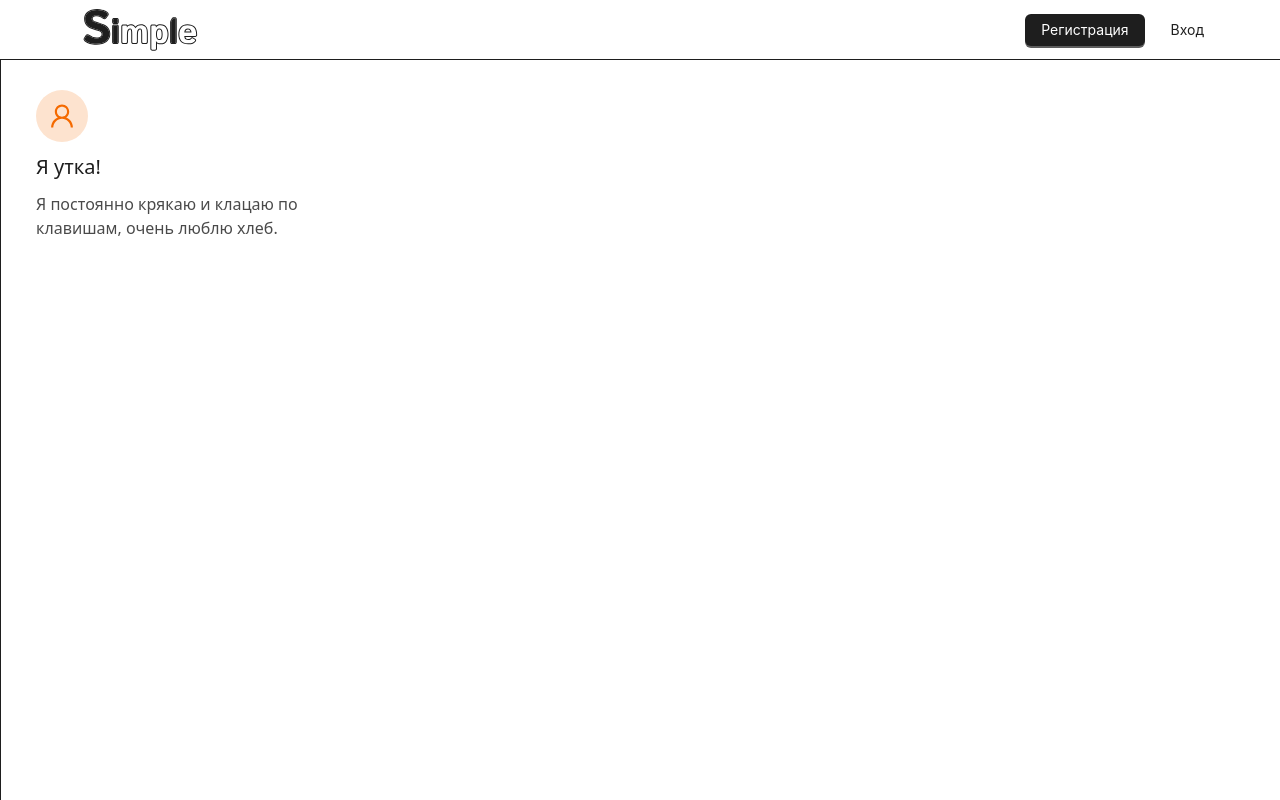
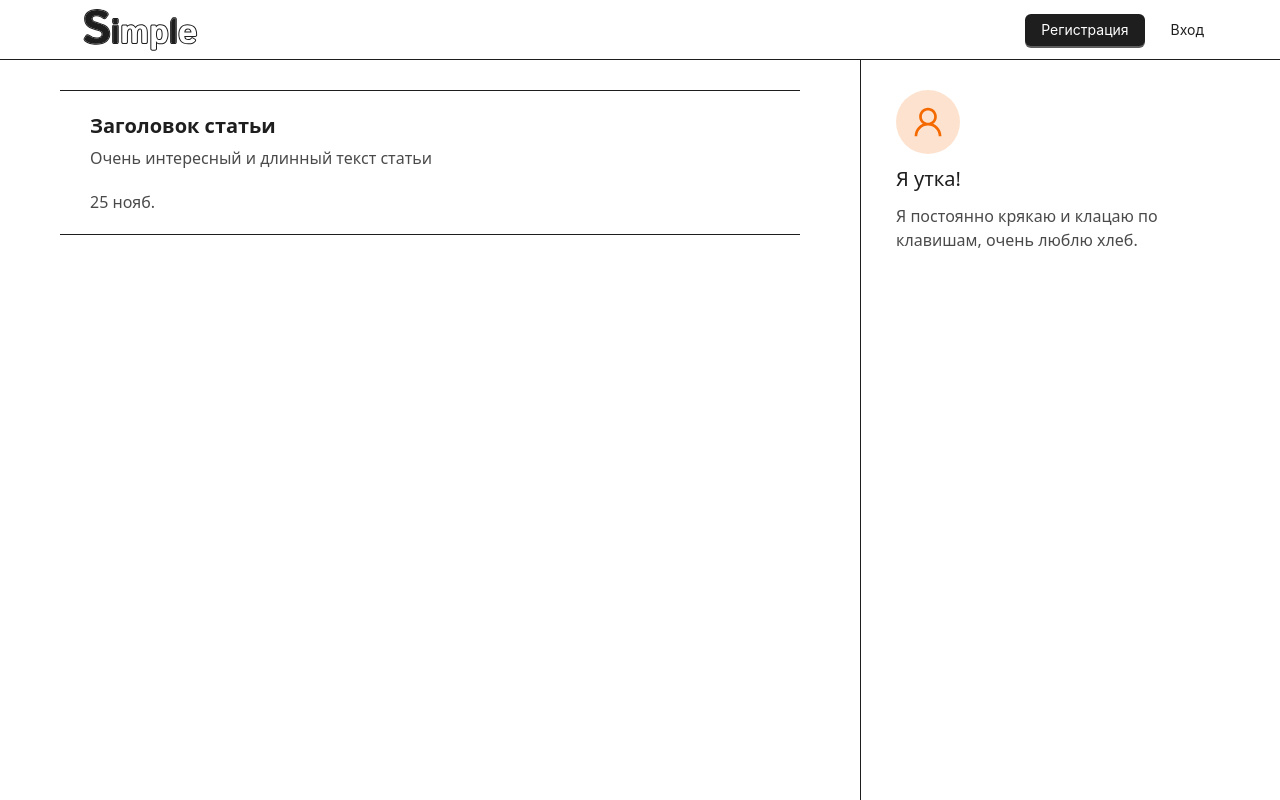
Before and after one commit to RoastedPikachu/lIfe_peak, a Next.js app: page / in a window 1280 px wide. Built offline with nearby package versions, Linux system fonts and the light colour scheme.

Commit message:
feat: Добавил блок статьи

```diff
--- a/app/globals.css
+++ b/app/globals.css
@@ -4,6 +4,7 @@
 
 :root {
   --color-black: #1e1e1e;
+  --color-white: #ffffff;
 }
 
 * {
--- a/app/page.tsx
+++ b/app/page.tsx
@@ -2,11 +2,16 @@ import React from "react";
 
 import ContentPageWrapper from "@/widgets/pageWrappers/ContentPageWrapper";
 
+import Article from "@/entity/article/Article";
 import UserCard from "@/entity/userCard/UserCard";
 
 export default function Home() {
   return <ContentPageWrapper>
-    <main>
+    <main className="flex items-start gap-x-[60px] px-[60px]">
+      <section className="relative mt-[30px] w-[calc(100%-420px)] h-auto">
+        <Article/>
+      </section>
+
       <aside className="w-[360px] h-[calc(100vh-60px)] border-l-[1px] border-[--color-black]">
         <UserCard/>
       </aside>
--- /dev/null
+++ b/entity/article/Article.tsx
@@ -0,0 +1,29 @@
+"use client";
+import React, {useState} from 'react';
+
+import "./article.css";
+
+const Article = () => {
+    const [article, setArticle] = useState({});
+
+    const getTodayDate = () => {
+        const today = new Date();
+        const day = today.getDate();
+        const monthIndex = today.getMonth();
+        const months = ["янв.", "фев.", "мар.", "апр.", "мая", "июн.", "июл.", "авг.", "сен.", "окт.", "нояб.", "дек."];
+        const monthName = months[monthIndex];
+
+        return `${day} ${monthName}`;
+    }
+    return (
+        <div className="article">
+            <p className="article-title">{Object.keys(article).length !== 0 ? article.title : "Заголовок статьи"}</p>
+
+            <p className="article-text">{Object.keys(article).length !== 0 ? `${article.text.slice(0, 100)}…` : "Очень интересный и длинный текст статьи"}</p>
+
+            <p className="article-date">{Object.keys(article).length !== 0 ? article.createdAt : getTodayDate()}</p>
+        </div>
+    );
+};
+
+export default Article;
--- /dev/null
+++ b/entity/article/article.css
@@ -0,0 +1,19 @@
+.article {
+    @apply py-[20px] px-[30px] w-full h-auto bg-[--color-white] border-y-[1px] border-[--color-black] text-[--color-black] duration-300 ease-in-out;
+}
+
+.article:hover {
+    @apply brightness-[0.975] cursor-pointer;
+}
+
+.article-title {
+    @apply text-[1.25rem] text-left font-bold;
+}
+
+.article-text {
+    @apply mt-[5px] text-[1rem] text-left font-normal opacity-80;
+}
+
+.article-date {
+    @apply mt-[20px] text-[1rem] text-left font-normal opacity-80;
+}
--- a/entity/userCard/UserCard.tsx
+++ b/entity/userCard/UserCard.tsx
@@ -12,7 +12,7 @@ const UserCard = () => {
 
     return (
         <div className="userCard">
-            <Avatar size={52} icon={<UserOutlined />} style={{ backgroundColor: "#fde3cf", color: "#f56a00" }}/>
+            <Avatar size={64} icon={<UserOutlined />} style={{ backgroundColor: "#fde3cf", color: "#f56a00" }}/>
 
             <p className="userCard-nickname">{Object.keys(user).length !== 0 ? user.name : "Я утка!"}</p>
 
```
